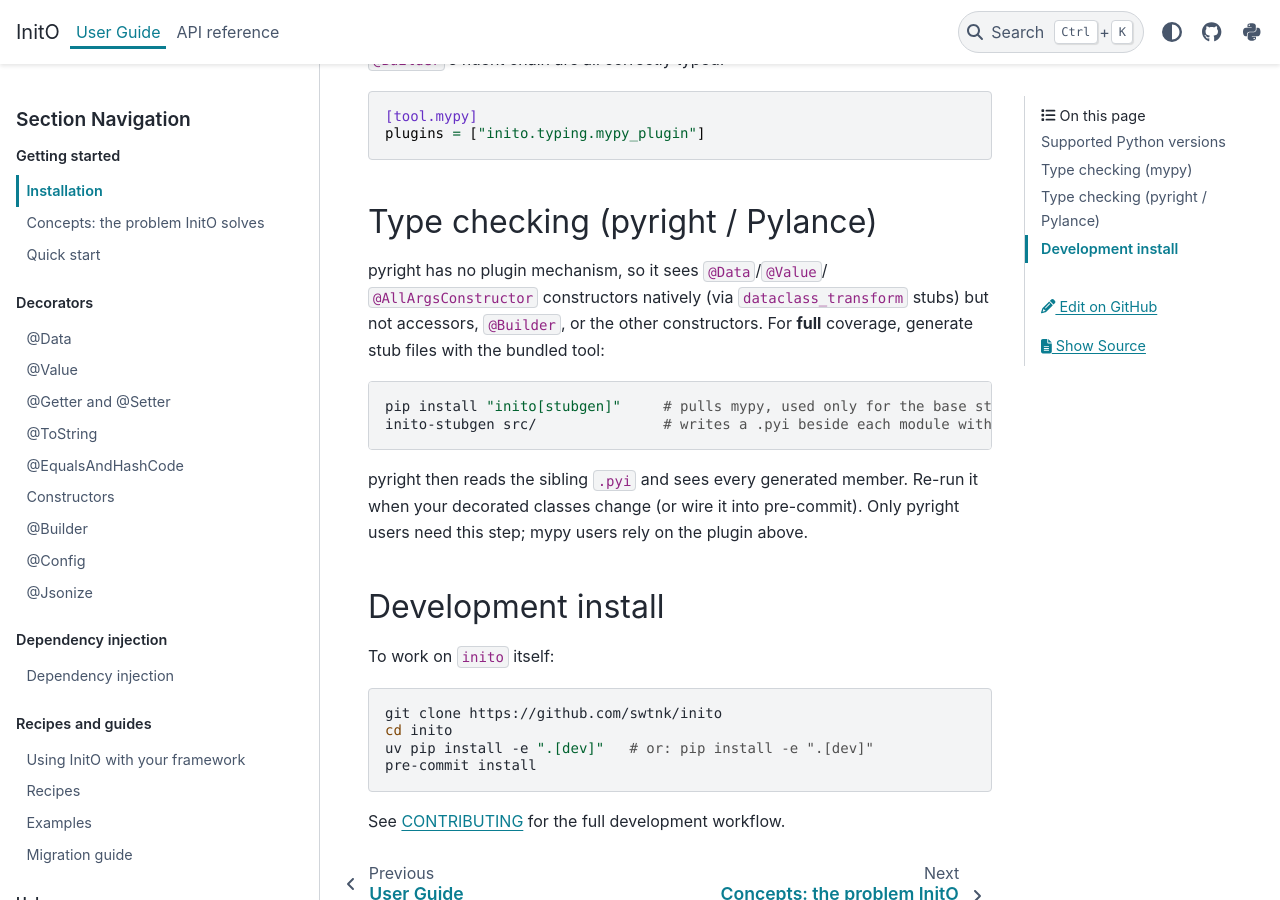
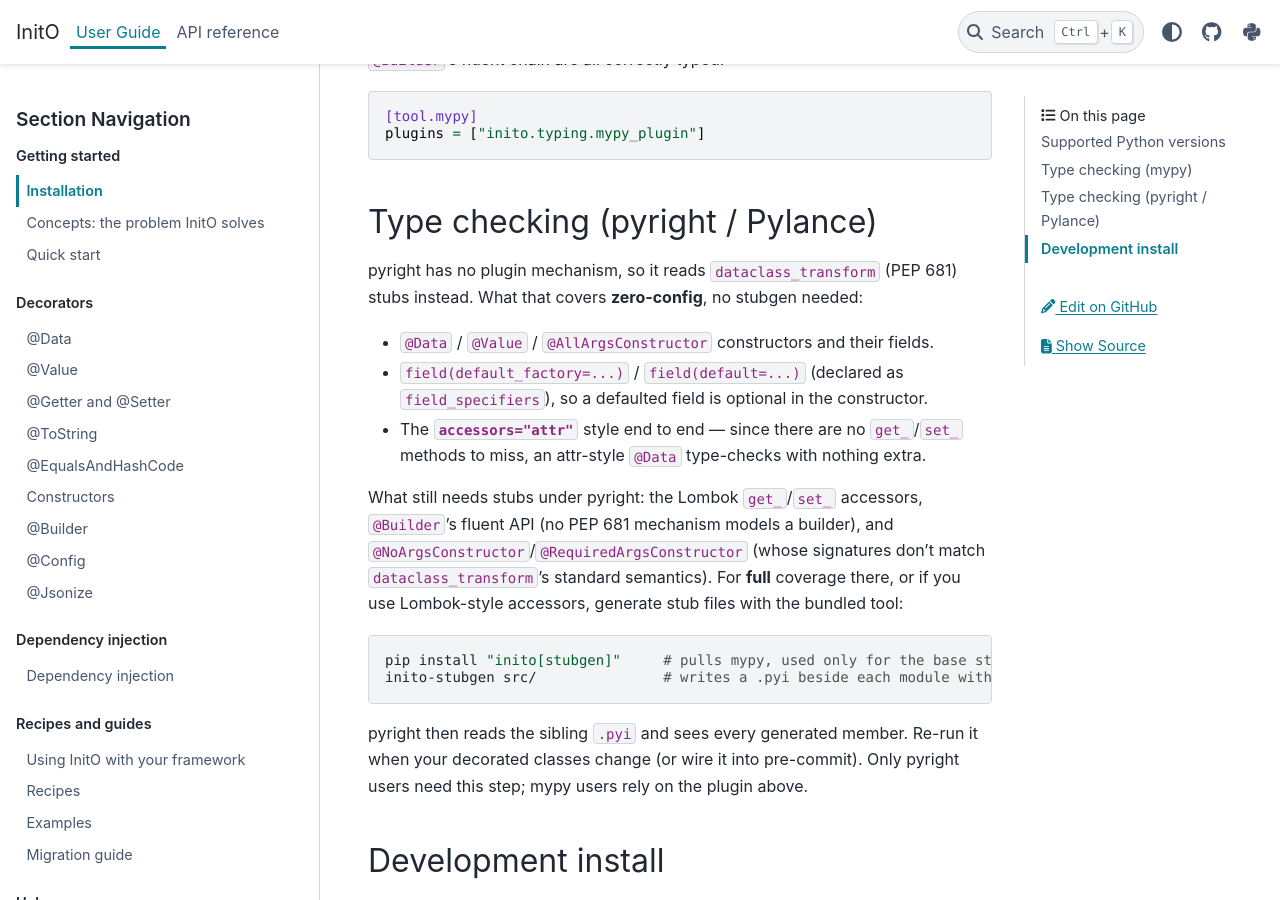
Before and after one commit to swtnk/inito, a Sphinx documentation site: the page built from docs/installation.md, in a window 1280 px wide and 900 px high, scrolled down 620 px. Built offline with Sphinx 7.4.7 and the PyData theme 0.15.4, drawn with Linux system fonts in a browser that asks for light colours.

Commit message:
feat: stronger zero-config pyright typing
@Value now carries a dataclass_transform stub (matching @Data/@AllArgs), and all
three declare field as a PEP 681 field_specifier, so the constructor, fields,
and field(default_factory=...) type-check under pyright with no stubgen. Adds a
pyright end-to-end test proving the attr-accessor style needs no stubs, and
documents the zero-config vs stubgen coverage matrix. @Builder and Lombok
accessors still need stubgen for pyright (no PEP 681 mechanism models them).

Co-Authored-By: Claude Opus 4.8 <noreply@anthropic.com>

````diff
--- a/docs/installation.md
+++ b/docs/installation.md
@@ -28,10 +28,20 @@ plugins = ["inito.typing.mypy_plugin"]
 
 ## Type checking (pyright / Pylance)
 
-pyright has no plugin mechanism, so it sees `@Data`/`@Value`/
-`@AllArgsConstructor` constructors natively (via `dataclass_transform` stubs)
-but not accessors, `@Builder`, or the other constructors. For **full**
-coverage, generate stub files with the bundled tool:
+pyright has no plugin mechanism, so it reads `dataclass_transform` (PEP 681)
+stubs instead. What that covers **zero-config**, no stubgen needed:
+
+- `@Data` / `@Value` / `@AllArgsConstructor` constructors and their fields.
+- `field(default_factory=...)` / `field(default=...)` (declared as
+  `field_specifiers`), so a defaulted field is optional in the constructor.
+- The **`accessors="attr"`** style end to end — since there are no `get_`/`set_`
+  methods to miss, an attr-style `@Data` type-checks with nothing extra.
+
+What still needs stubs under pyright: the Lombok `get_`/`set_` accessors,
+`@Builder`'s fluent API (no PEP 681 mechanism models a builder), and
+`@NoArgsConstructor`/`@RequiredArgsConstructor` (whose signatures don't match
+`dataclass_transform`'s standard semantics). For **full** coverage there, or if
+you use Lombok-style accessors, generate stub files with the bundled tool:
 
 ```bash
 pip install "inito[stubgen]"     # pulls mypy, used only for the base stub
````
Also changed, not shown: CHANGELOG.md (+9 -0 lines), 1 other file.
